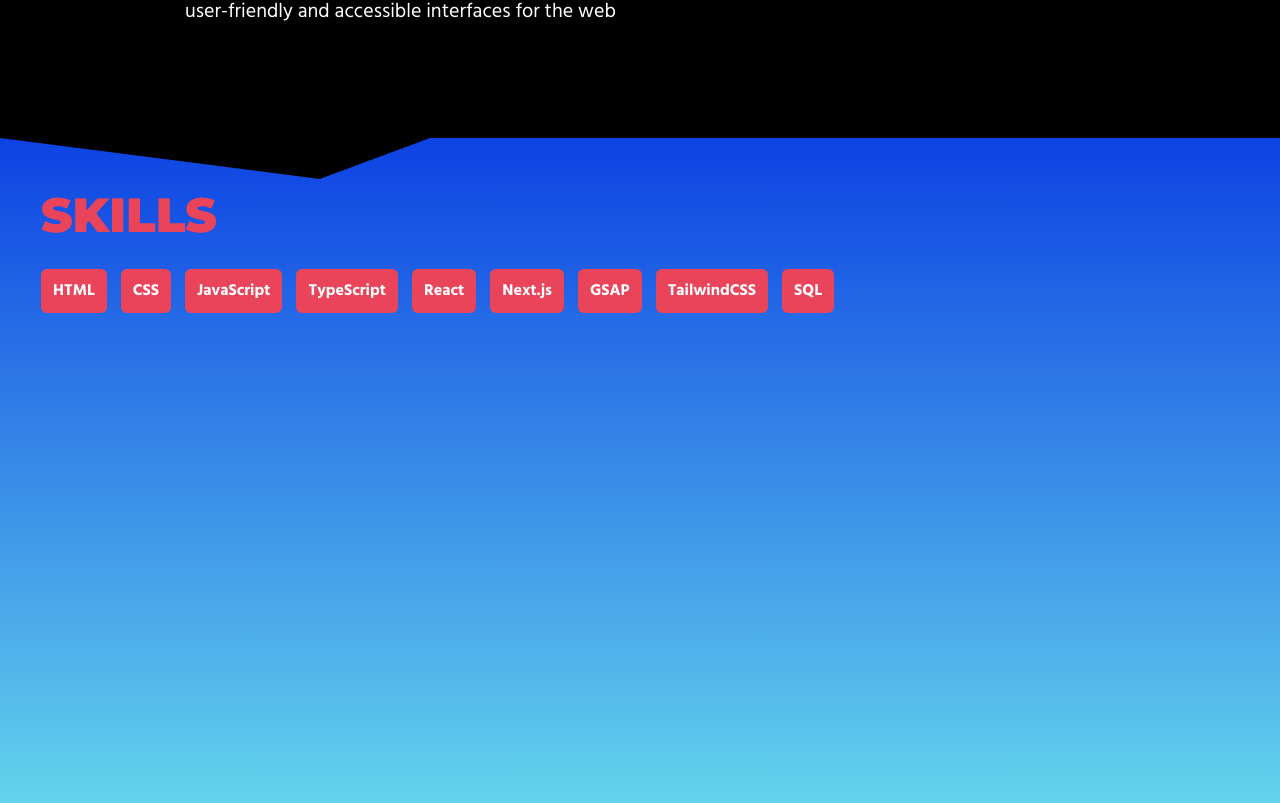
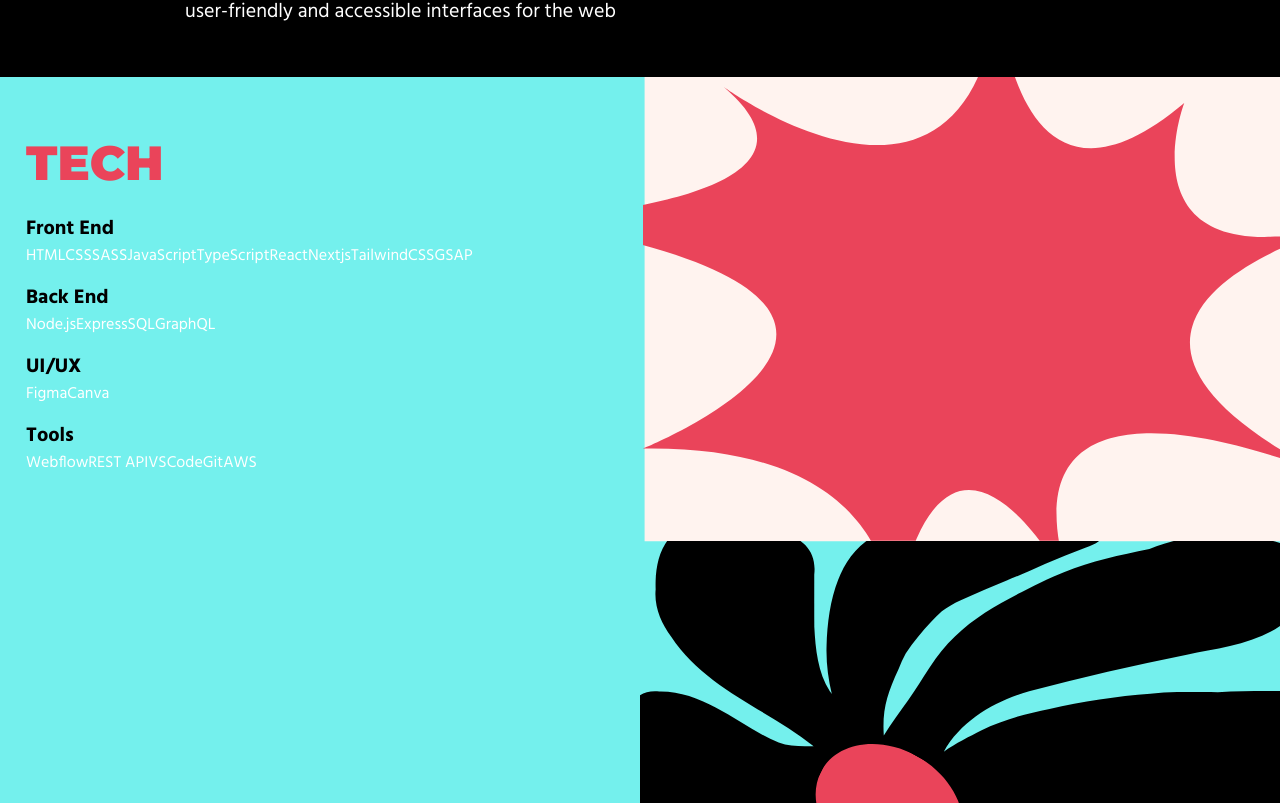
Before and after one commit to JBlackburn94/portfoliojb, a Next.js app: page / in a window 1280 px wide. Shown: the part 437-1240 px from the top of the page. Built offline with nearby package versions, Linux system fonts and the light colour scheme.

Commit message:
add the tech container, tech container content and section heading components along with their props

```diff
--- a/src/app/components/About.tsx
+++ b/src/app/components/About.tsx
@@ -1,67 +1,19 @@
+import Image from "next/image";
+import aboutImage from "../../../public/mobileSide.svg";
+import TechContainer from "./TechContainer";
+
 export default function About() {
-  const mainSkills = [
-    {
-      id: 1,
-      name: "HTML",
-    },
-    {
-      id: 2,
-      name: "CSS",
-    },
-    {
-      id: 3,
-      name: "JavaScript",
-    },
-    {
-      id: 4,
-      name: "TypeScript",
-    },
-    {
-      id: 5,
-      name: "React",
-    },
-    {
-      id: 6,
-      name: "Next.js",
-    },
-    {
-      id: 7,
-      name: "GSAP",
-    },
-    {
-      id: 8,
-      name: "TailwindCSS",
-    },
-    {
-      id: 9,
-      name: "SQL",
-    },
-  ];
-
   return (
-    <section className="about-bg h-screen mt-[61px]">
-      <svg
-        width="430"
-        height="41"
-        viewBox="0 0 430 41"
-        fill="none"
-        xmlns="http://www.w3.org/2000/svg"
-      >
-        <path d="M430 0H0L319.723 41L430 0Z" fill="black" />
-      </svg>
-      <div className="px-[41px]">
-        <h1 className="heading text-[48px] uppercase text-mainPink mb-[18px]">
-          Skills
-        </h1>
-        <div className="flex flex-wrap">
-          {mainSkills.map((mainSkill) => (
-            <p
-              className="bg-mainPink mb-[42px] px-[12px] py-[10px] rounded-md mr-[14px] font-bold"
-              key={mainSkill.id}
-            >
-              {mainSkill.name}
-            </p>
-          ))}
+    <section className="bg-mainCyan flex flex-row-reverse justify-between">
+      <Image
+        src={aboutImage}
+        alt="A collection of vector images"
+        className="w-1/2"
+      />
+      <div className="mt-[50px] flex flex-col items-center">
+        <div className="flex flex-col items-start px-[26px]">
+          <h2 className="heading text-mainPink text-[48px] uppercase">Tech</h2>
+          <TechContainer />
         </div>
       </div>
     </section>
--- /dev/null
+++ b/src/app/components/SectionHeading.tsx
@@ -0,0 +1,9 @@
+import { SectionHeadingProps } from "../types";
+
+export default function SectionHeading({ title }: SectionHeadingProps) {
+  return (
+    <>
+      <h3 className="text-black font-bold text-[20px] mt-[15px]">{title}</h3>
+    </>
+  );
+}
--- /dev/null
+++ b/src/app/components/TechContainer.tsx
@@ -0,0 +1,19 @@
+import { frontEnd, backEnd, uiUx, tools } from "../constants";
+import { TechProps } from "../types";
+import SectionHeading from "./SectionHeading";
+import TechContainerContent from "./TechContainerContent";
+
+export default function TechContainer() {
+  return (
+    <div>
+      <SectionHeading title="Front End" />
+      <TechContainerContent tech={frontEnd} />
+      <SectionHeading title="Back End" />
+      <TechContainerContent tech={backEnd} />
+      <SectionHeading title="UI/UX" />
+      <TechContainerContent tech={uiUx} />
+      <SectionHeading title="Tools" />
+      <TechContainerContent tech={tools} />
+    </div>
+  );
+}
--- /dev/null
+++ b/src/app/components/TechContainerContent.tsx
@@ -0,0 +1,13 @@
+import { TechContainerContentProps } from "../types";
+
+export default function TechContainerContent({
+  tech,
+}: TechContainerContentProps) {
+  return (
+    <div className="flex flex-wrap">
+      {tech.map((item) => (
+        <p key={item.id}>{item.name}</p>
+      ))}
+    </div>
+  );
+}
--- /dev/null
+++ b/src/app/constants/index.ts
@@ -0,0 +1,91 @@
+export const frontEnd = [
+    {
+        id: 1,
+        name: "HTML",
+    },
+    {
+        id: 2,
+        name: "CSS",
+    },
+    {
+        id: 3,
+        name: "SASS",
+    },
+    {
+        id: 4,
+        name: "JavaScript",
+    },
+    {
+        id: 5,
+        name: "TypeScript",
+    },
+    {
+        id: 6,
+        name: "React",
+    },
+    {
+        id: 7,
+        name: "Nextjs",
+    },
+    {
+        id: 8,
+        name: "TailwindCSS"
+    },
+    {
+        id: 9,
+        name: "GSAP",
+    }
+]
+
+export const backEnd = [
+    {
+        id: 1,
+        name: "Node.js",
+    },
+    {
+        id: 2,
+        name: "Express",
+    },
+    {
+        id: 3,
+        name: "SQL",
+    },
+    {
+        id: 4,
+        name: "GraphQL",
+    },
+]
+
+export const uiUx = [
+    {
+        id: 1,
+        name: "Figma",
+    },
+    {
+        id: 2,
+        name: "Canva",
+    },
+]
+
+export const tools = [
+    {
+        id: 1,
+        name: "Webflow",
+    },
+    {
+        id: 2,
+        name: "REST API",
+    },
+    {
+        id: 3,
+        name: "VSCode",
+    },
+    {
+        id: 4,
+        name: "Git",
+    },
+    {
+        id: 6,
+        name: "AWS",
+    }
+]
--- a/src/app/globals.css
+++ b/src/app/globals.css
@@ -19,11 +19,3 @@
     padding: 6px 20px;
     border-radius: 10px;
 }
-
-.about-bg {
-    background: hsla(179, 81%, 70%, 1);
-    background: linear-gradient(90deg, hsla(179, 81%, 70%, 1) 0%, hsla(225, 89%, 47%, 1) 100%);
-    background: -moz-linear-gradient(90deg, hsla(179, 81%, 70%, 1) 0%, hsla(225, 89%, 47%, 1) 100%);
-    background: -webkit-linear-gradient(90deg, hsla(179, 81%, 70%, 1) 0%, hsla(225, 89%, 47%, 1) 100%);
-    filter: progid: DXImageTransform.Microsoft.gradient( startColorstr="#74F0ED", endColorstr="#0D41E1", GradientType=1 );
-}
--- /dev/null
+++ b/src/app/types/index.ts
@@ -0,0 +1,12 @@
+export interface TechProps {
+    id: number;
+    name: string;
+}
+
+export interface TechContainerContentProps {
+    tech: TechProps[];
+}
+
+export interface SectionHeadingProps {
+    title: string;
+}
```
Also changed, not shown: public/about-triangle.svg (deleted), public/mobileSide.svg (added).
